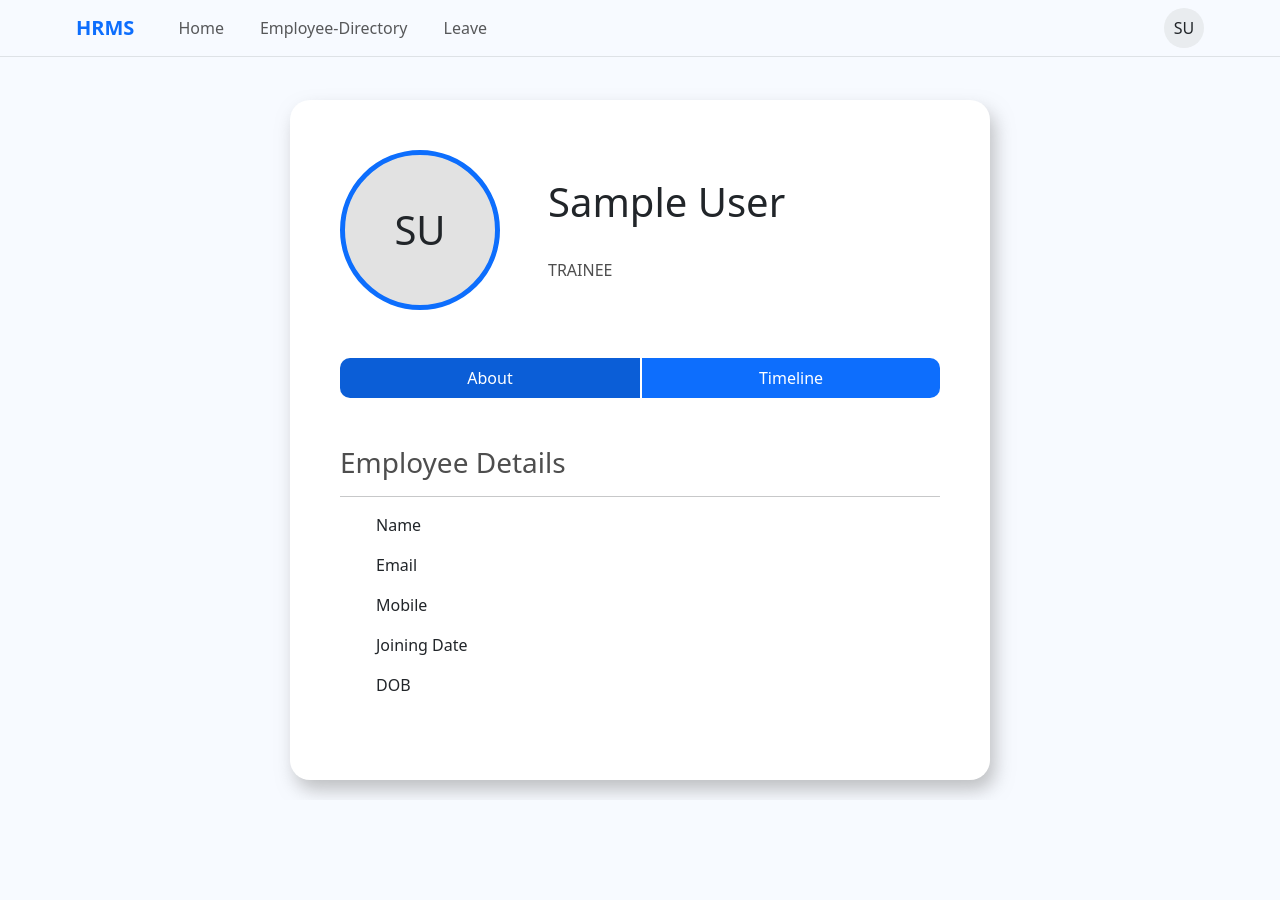
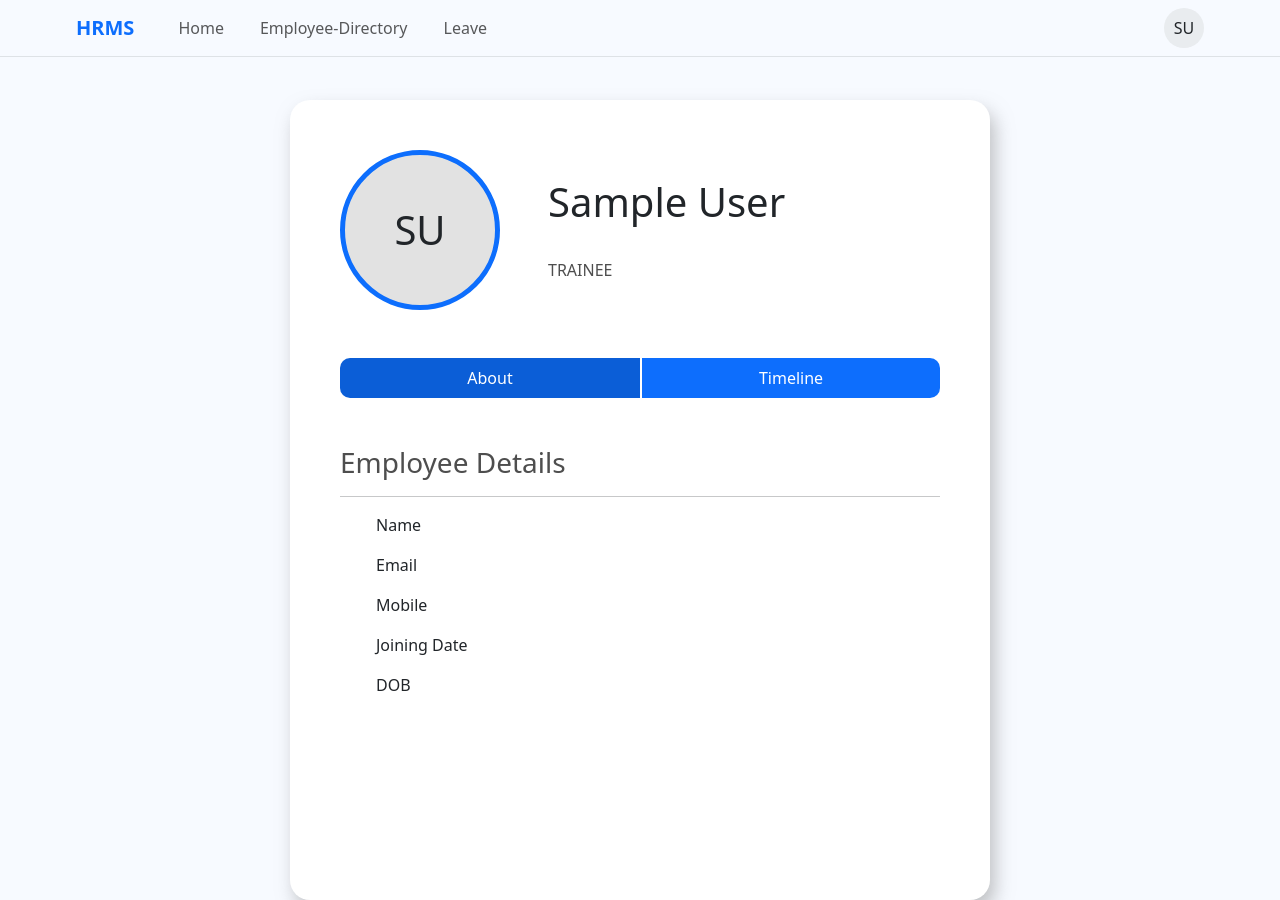
Before and after one commit to parthatsimform/HR-Management-Final-Project, a Vue app in the folder HRMS/: page /profile in a window 1280 px wide. Before the commit the page ends 800 px from the top, so only its background shows below. Built offline with nearby package versions, Linux system fonts and the light colour scheme; no server answers; the database is empty; sample sign-in values are in the browser's storage.

Commit message:
Make user select none, change in profile page ui

```diff
--- a/HRMS/src/assets/main.css
+++ b/HRMS/src/assets/main.css
@@ -1,9 +1,10 @@
-*{
-  box-sizing: border-box;
-  margin: 0;
-  padding: 0;
-  scroll-behavior: smooth;
+* {
+	box-sizing: border-box;
+	margin: 0;
+	padding: 0;
+	scroll-behavior: smooth;
 }
-body{
-  background-color: #f7faff !important;
+body {
+	background-color: #f7faff !important;
+	user-select: none;
 }
--- a/HRMS/src/components/TimeLine.vue
+++ b/HRMS/src/components/TimeLine.vue
@@ -182,6 +182,7 @@ function beforeEnterLeft(el: { style: { opacity: number; transform: string; }; }
     border-radius: 10px;
     height: 70px;
     width: 236px;
+    font-size: 14px;
 }
 
 .timeline-hr {
--- a/HRMS/src/views/Profile.vue
+++ b/HRMS/src/views/Profile.vue
@@ -87,7 +87,7 @@ function formattedString(inputString: string): string {
 .profile-wrapper {
     box-shadow: 5px 10px 18px rgb(136, 136, 136, 0.5);
     width: 700px;
-    height: 85vh;
+    height: 800px;
     border-radius: 20px;
     overflow: hidden;
     background-color: white;
@@ -101,7 +101,7 @@ function formattedString(inputString: string): string {
     border: 5px solid #0d6efd
 }
 
-.profile-image h1{
+.profile-image h1 {
     width: 150px;
     height: 150px;
 }
@@ -179,6 +179,7 @@ function formattedString(inputString: string): string {
         box-shadow: none;
         padding: 20px !important;
         height: auto;
+        background-color: transparent;
     }
 
     .profile-name-image {
```
